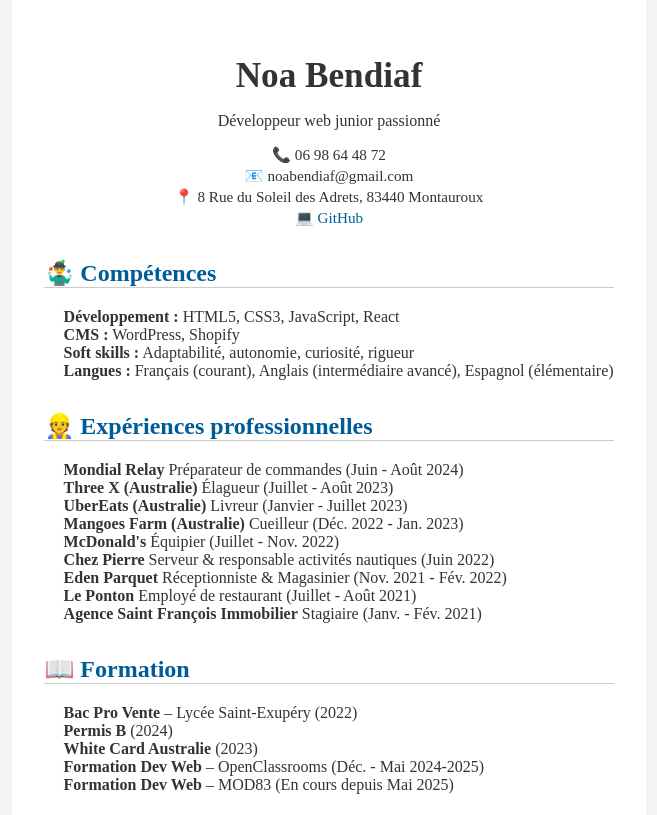
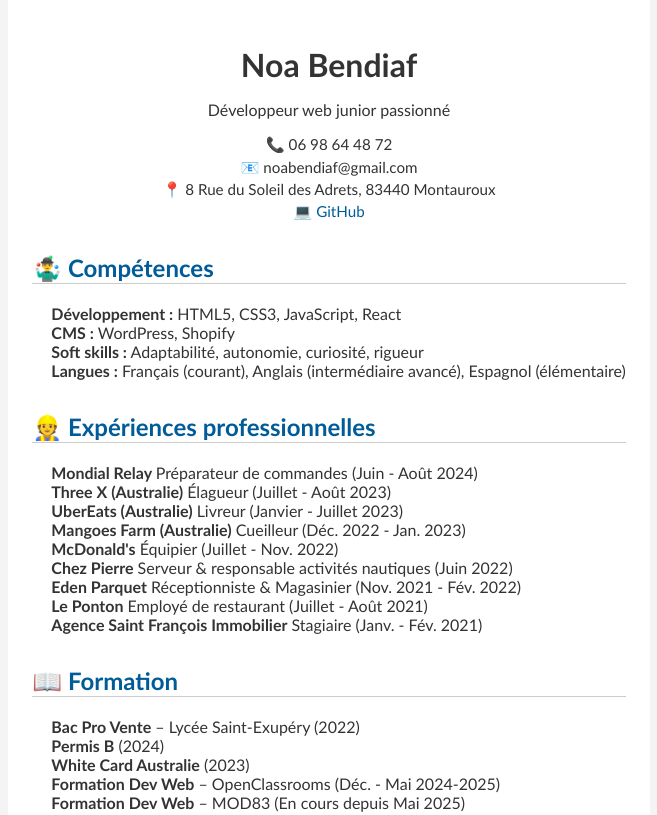
Before and after one commit to nono-bendi/CV, a plain HTML site: page index.html in a window 1280 px wide. Shown: the top 815 px of the page, without its empty margins (311-968 px from the left). Drawn offline with Linux system fonts and the light colour scheme.

Commit message:
Correction de la police dans cvstyle.css

```diff
--- a/cvstyle.css
+++ b/cvstyle.css
@@ -1,5 +1,5 @@
 body {
-  font-family: 'Trebuchet MS', 'Lucida Sans Unicode', 'Lucida Grande', 'Lucida Sans', Arial, sans-serif,;
+  font-family: 'Trebuchet MS', 'Lucida Sans Unicode', 'Lucida Grande', 'Lucida Sans', Arial, sans-serif;
   margin: 0;
   padding: 0;
   background: #f4f4f4;
@@ -48,3 +48,23 @@ a {
   color: #005c99;
   text-decoration: none;
 }
+
+
+@media screen {
+  body {
+    font-size: 1em;
+  }
+
+  .container {
+    padding: 1.5rem;
+  }
+
+  header h1 {
+    font-size: 2em;
+  }
+
+  h2 {
+    font-size: 1.5em;
+  }
+
+}
```
